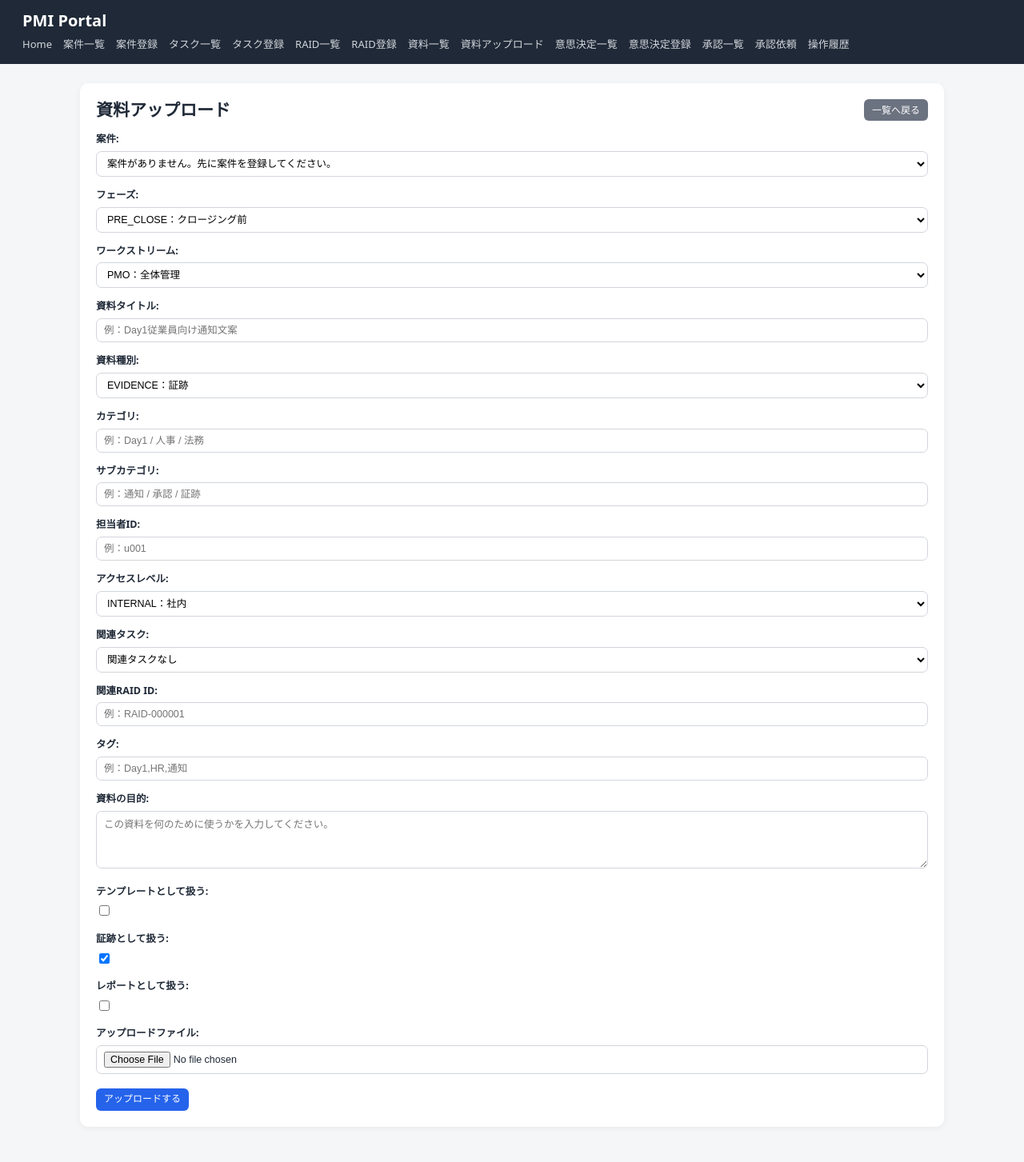
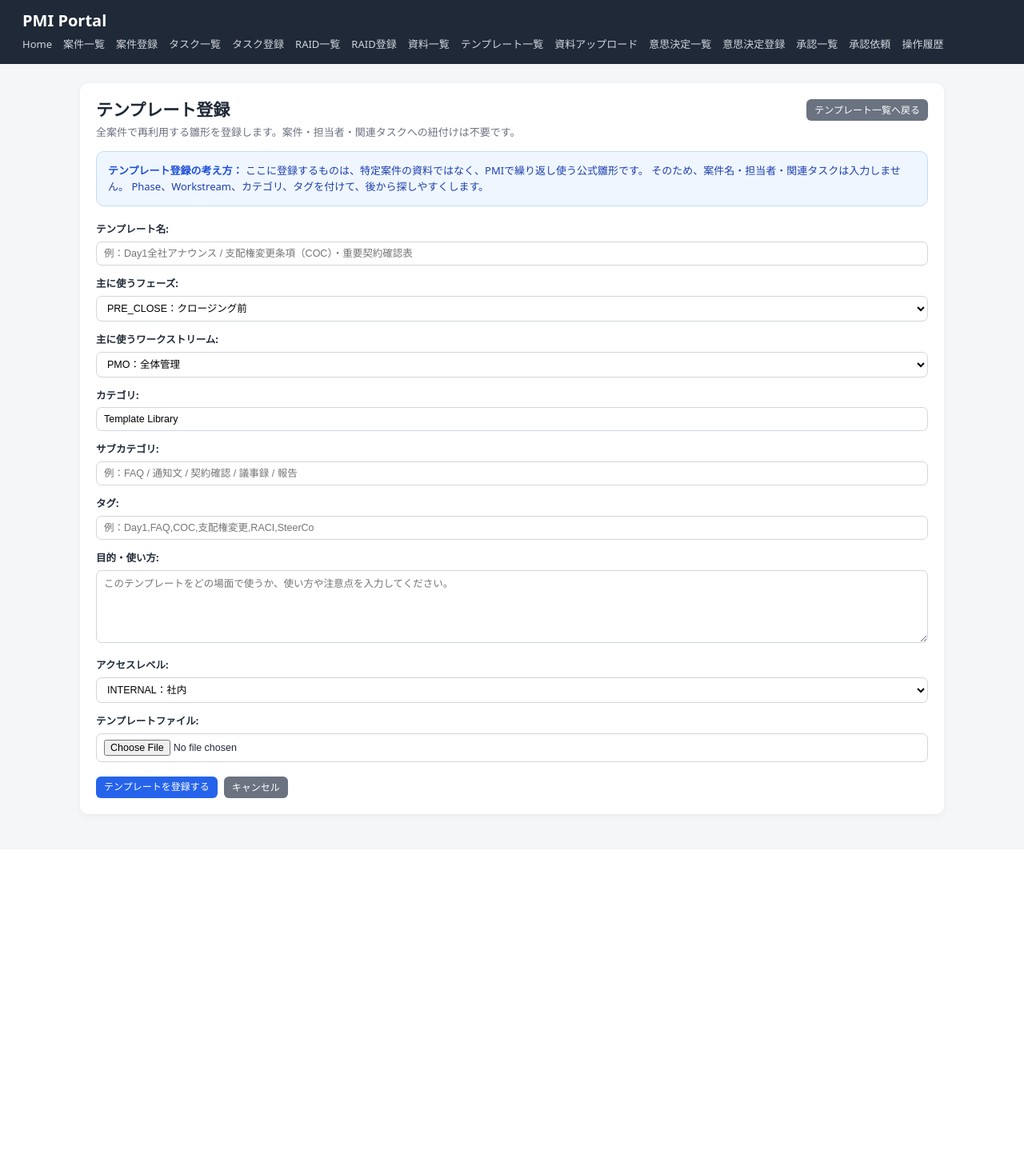
Before and after one commit to tom-tsuruda/pmi-portal, a Django app: page /documents/upload/?template=1 in a window 1280 px wide. Shown: the whole page at 80% size. After the commit the page ends 1023 px from the top, so only its background shows below. Run offline with Django 5.2, Linux system fonts and the light colour scheme.

Commit message:
progress-12

```diff
--- a/apps/documents/forms.py
+++ b/apps/documents/forms.py
@@ -21,8 +21,29 @@ WORKSTREAM_CHOICES = [
     ("COMMS", "COMMS：社内外コミュニケーション"),
 ]
 
+DOCUMENT_TYPE_CHOICES = [
+    ("CHECKLIST", "CHECKLIST：チェックリスト"),
+    ("NOTICE", "NOTICE：通知文"),
+    ("CONTRACT", "CONTRACT：契約書"),
+    ("MINUTES", "MINUTES：議事録"),
+    ("EVIDENCE", "EVIDENCE：証跡"),
+    ("REPORT", "REPORT：レポート"),
+    ("TEMPLATE", "TEMPLATE：テンプレート"),
+    ("OTHER", "OTHER：その他"),
+]
+
+ACCESS_LEVEL_CHOICES = [
+    ("INTERNAL", "INTERNAL：社内"),
+    ("CONFIDENTIAL", "CONFIDENTIAL：機密"),
+    ("PUBLIC", "PUBLIC：公開可"),
+]
+
 
 class DocumentUploadForm(forms.Form):
+    """
+    案件に紐づく資料・証跡アップロード用フォーム。
+    """
+
     deal_id = forms.ChoiceField(
         label="案件",
         required=True,
@@ -51,16 +72,7 @@ class DocumentUploadForm(forms.Form):
     document_type = forms.ChoiceField(
         label="資料種別",
         required=True,
-        choices=[
-            ("CHECKLIST", "CHECKLIST：チェックリスト"),
-            ("NOTICE", "NOTICE：通知文"),
-            ("CONTRACT", "CONTRACT：契約書"),
-            ("MINUTES", "MINUTES：議事録"),
-            ("EVIDENCE", "EVIDENCE：証跡"),
-            ("REPORT", "REPORT：レポート"),
-            ("TEMPLATE", "TEMPLATE：テンプレート"),
-            ("OTHER", "OTHER：その他"),
-        ],
+        choices=DOCUMENT_TYPE_CHOICES,
         initial="EVIDENCE",
     )
 
@@ -88,11 +100,7 @@ class DocumentUploadForm(forms.Form):
     access_level = forms.ChoiceField(
         label="アクセスレベル",
         required=True,
-        choices=[
-            ("INTERNAL", "INTERNAL：社内"),
-            ("CONFIDENTIAL", "CONFIDENTIAL：機密"),
-            ("PUBLIC", "PUBLIC：公開可"),
-        ],
+        choices=ACCESS_LEVEL_CHOICES,
         initial="INTERNAL",
     )
 
@@ -160,6 +168,92 @@ class DocumentUploadForm(forms.Form):
         ]
 
 
+class TemplateUploadForm(forms.Form):
+    """
+    テンプレートライブラリ登録専用フォーム。
+    案件・担当者・関連タスク・証跡項目は表示しない。
+    """
+
+    document_title = forms.CharField(
+        label="テンプレート名",
+        max_length=200,
+        required=True,
+        widget=forms.TextInput(
+            attrs={
+                "placeholder": "例：Day1全社アナウンス / 支配権変更条項（COC）・重要契約確認表"
+            }
+        ),
+    )
+
+    phase_id = forms.ChoiceField(
+        label="主に使うフェーズ",
+        required=True,
+        choices=PHASE_CHOICES,
+    )
+
+    workstream_id = forms.ChoiceField(
+        label="主に使うワークストリーム",
+        required=True,
+        choices=WORKSTREAM_CHOICES,
+    )
+
+    category = forms.CharField(
+        label="カテゴリ",
+        max_length=100,
+        required=False,
+        widget=forms.TextInput(
+            attrs={
+                "placeholder": "例：Communication / HR / IT / Finance / Legal / PMO"
+            }
+        ),
+    )
+
+    subcategory = forms.CharField(
+        label="サブカテゴリ",
+        max_length=100,
+        required=False,
+        widget=forms.TextInput(
+            attrs={
+                "placeholder": "例：FAQ / 通知文 / 契約確認 / 議事録 / 報告"
+            }
+        ),
+    )
+
+    tags = forms.CharField(
+        label="タグ",
+        max_length=200,
+        required=False,
+        widget=forms.TextInput(
+            attrs={
+                "placeholder": "例：Day1,FAQ,COC,支配権変更,RACI,SteerCo"
+            }
+        ),
+    )
+
+    document_purpose = forms.CharField(
+        label="目的・使い方",
+        required=False,
+        widget=forms.Textarea(
+            attrs={
+                "rows": 4,
+                "placeholder": "このテンプレートをどの場面で使うか、使い方や注意点を入力してください。",
+            }
+        ),
+    )
+
+    access_level = forms.ChoiceField(
+        label="アクセスレベル",
+        required=True,
+        choices=ACCESS_LEVEL_CHOICES,
+        initial="INTERNAL",
+    )
+
+    file = forms.FileField(
+        label="テンプレートファイル",
+        required=True,
+    )
+
+
 class DocumentFilterForm(forms.Form):
     keyword = forms.CharField(
         label="キーワード",
@@ -192,17 +286,7 @@ class DocumentFilterForm(forms.Form):
     document_type = forms.ChoiceField(
         label="資料種別",
         required=False,
-        choices=[
-            ("", "すべて"),
-            ("CHECKLIST", "CHECKLIST"),
-            ("NOTICE", "NOTICE"),
-            ("CONTRACT", "CONTRACT"),
-            ("MINUTES", "MINUTES"),
-            ("EVIDENCE", "EVIDENCE"),
-            ("REPORT", "REPORT"),
-            ("TEMPLATE", "TEMPLATE"),
-            ("OTHER", "OTHER"),
-        ],
+        choices=[("", "すべて")] + DOCUMENT_TYPE_CHOICES,
     )
 
     status = forms.ChoiceField(
--- a/apps/documents/templates/documents/document_upload.html
+++ b/apps/documents/templates/documents/document_upload.html
@@ -1,25 +1,85 @@
 {% extends "base.html" %}
 
-{% block title %}資料アップロード | PMI Portal{% endblock %}
+{% block title %}
+    {% if template_mode %}テンプレート登録{% else %}資料アップロード{% endif %} | PMI Portal
+{% endblock %}
 
 {% block content %}
 <div class="card">
     <div class="page-header">
-        <h2>資料アップロード</h2>
-        {% if deal_id %}
-            <a class="button-secondary" href="{% url 'deals:detail' deal_id %}">案件詳細へ戻る</a>
+        <div>
+            <h2>
+                {% if template_mode %}
+                    テンプレート登録
+                {% else %}
+                    資料アップロード
+                {% endif %}
+            </h2>
+
+            <p style="margin: 6px 0 0; color: #6b7280;">
+                {% if template_mode %}
+                    全案件で再利用する雛形を登録します。案件・担当者・関連タスクへの紐付けは不要です。
+                {% else %}
+                    案件に関連する証跡、資料、報告書を登録します。
+                {% endif %}
+            </p>
+        </div>
+
+        {% if template_mode %}
+            <a class="button-secondary" href="{% url 'documents:templates' %}">
+                テンプレート一覧へ戻る
+            </a>
+        {% elif deal_id %}
+            <a class="button-secondary" href="{% url 'deals:detail' deal_id %}">
+                案件詳細へ戻る
+            </a>
         {% else %}
-            <a class="button-secondary" href="{% url 'documents:list' %}">一覧へ戻る</a>
+            <a class="button-secondary" href="{% url 'documents:list' %}">
+                一覧へ戻る
+            </a>
         {% endif %}
     </div>
+
+    {% if template_mode %}
+        <div style="background: #eff6ff; border: 1px solid #bfdbfe; border-radius: 10px; padding: 14px; margin-bottom: 18px;">
+            <strong style="color: #1d4ed8;">テンプレート登録の考え方：</strong>
+            <span style="color: #1e40af;">
+                ここに登録するものは、特定案件の資料ではなく、PMIで繰り返し使う公式雛形です。
+                そのため、案件名・担当者・関連タスクは入力しません。
+                Phase、Workstream、カテゴリ、タグを付けて、後から探しやすくします。
+            </span>
+        </div>
+    {% endif %}
 
     <form method="post" enctype="multipart/form-data">
         {% csrf_token %}
 
-        {{ form.as_p }}
+        <div class="detail-section">
+            {{ form.as_p }}
+        </div>
 
         <div class="form-actions">
-            <button class="button" type="submit">アップロードする</button>
+            <button class="button" type="submit">
+                {% if template_mode %}
+                    テンプレートを登録する
+                {% else %}
+                    アップロードする
+                {% endif %}
+            </button>
+
+            {% if template_mode %}
+                <a class="button-secondary" href="{% url 'documents:templates' %}">
+                    キャンセル
+                </a>
+            {% elif deal_id %}
+                <a class="button-secondary" href="{% url 'deals:detail' deal_id %}">
+                    キャンセル
+                </a>
+            {% else %}
+                <a class="button-secondary" href="{% url 'documents:list' %}">
+                    キャンセル
+                </a>
+            {% endif %}
         </div>
     </form>
 </div>
--- a/apps/documents/urls.py
+++ b/apps/documents/urls.py
@@ -7,6 +7,7 @@ app_name = "documents"
 
 urlpatterns = [
     path("", views.document_list, name="list"),
+    path("templates/", views.template_library, name="templates"),
     path("upload/", views.document_upload, name="upload"),
     path("<str:document_id>/delete/", views.document_delete, name="delete"),
 ]
--- a/apps/documents/views.py
+++ b/apps/documents/views.py
@@ -5,7 +5,11 @@ from apps.audit.services import AuditLogService
 from apps.core.exceptions import RepositoryError
 from apps.deals.services import DealService
 from apps.documents.dtos import DocumentUploadDTO
-from apps.documents.forms import DocumentFilterForm, DocumentUploadForm
+from apps.documents.forms import (
+    DocumentFilterForm,
+    DocumentUploadForm,
+    TemplateUploadForm,
+)
 from apps.documents.services import DocumentService
 from apps.tasks.services import TaskService
 
@@ -67,7 +71,6 @@ def _build_task_choices(deal_id: str | None = None) -> list[tuple[str, str]]:
         title = task.get("title") or ""
         phase_id = task.get("phase_id") or ""
         workstream_id = task.get("workstream_id") or ""
-        evidence_required_flag = str(task.get("evidence_required_flag") or "")
         evidence_status = task.get("evidence_status") or ""
 
         if not task_id:
@@ -81,8 +84,7 @@ def _build_task_choices(deal_id: str | None = None) -> list[tuple[str, str]]:
         if phase_id or workstream_id:
             label_parts.append(f"{phase_id}/{workstream_id}")
 
-        if evidence_required_flag in ["1", "TRUE", "True", "true", "YES", "Yes", "yes"]:
-            label_parts.append(f"証跡: {evidence_status or 'REQUIRED'}")
+        label_parts.append(f"証跡: {evidence_status or '未添付'}")
 
         choices.append((task_id, " / ".join(label_parts)))
 
@@ -115,10 +117,131 @@ def document_list(request):
     )
 
 
+def template_library(request):
+    """
+    Template Library。
+    documentsシートのうち is_template_flag=1 のものだけを表示する。
+    """
+    deal_choices = _build_deal_choices(include_empty=True)
+    filter_form = DocumentFilterForm(request.GET or None, deal_choices=deal_choices)
+
+    filters = {
+        "template_only": True,
+        "show_deleted": False,
+    }
+
+    if filter_form.is_valid():
+        cleaned = filter_form.cleaned_data.copy()
+        filters.update(cleaned)
+
+    filters["template_only"] = True
+
+    try:
+        templates = document_service.filter_documents(filters)
+    except RepositoryError as e:
+        templates = []
+        messages.error(request, str(e))
+
+    return render(
+        request,
+        "documents/template_library.html",
+        {
+            "templates": templates,
+            "filter_form": filter_form,
+            "filters": filters,
+        },
+    )
+
+
 def document_upload(request):
     initial_deal_id = request.GET.get("deal_id") or ""
     initial_task_id = request.GET.get("task_id") or ""
+    template_mode = request.GET.get("template") in ["1", "true", "True", "yes", "YES"]
 
+    if template_mode:
+        return _template_upload(request)
+
+    return _normal_document_upload(
+        request=request,
+        initial_deal_id=initial_deal_id,
+        initial_task_id=initial_task_id,
+    )
+
+
+def _template_upload(request):
+    """
+    テンプレート登録専用処理。
+    画面には案件・担当・関連タスクを出さず、保存時に共通値を自動セットする。
+    """
+    if request.method == "POST":
+        form = TemplateUploadForm(request.POST, request.FILES)
+
+        if form.is_valid():
+            cleaned = form.cleaned_data.copy()
+            uploaded_file = cleaned.pop("file")
+
+            dto = DocumentUploadDTO(
+                deal_id="TEMPLATE_LIBRARY",
+                phase_id=cleaned.get("phase_id") or "DAY1",
+                workstream_id=cleaned.get("workstream_id") or "PMO",
+                document_title=cleaned.get("document_title") or "",
+                document_type="TEMPLATE",
+                category=cleaned.get("category") or "Template Library",
+                subcategory=cleaned.get("subcategory") or "",
+                owner_user_id="",
+                access_level=cleaned.get("access_level") or "INTERNAL",
+                linked_task_id="",
+                linked_raid_id="",
+                tags=cleaned.get("tags") or "",
+                document_purpose=cleaned.get("document_purpose") or "",
+                is_template_flag=1,
+                is_evidence_flag=0,
+                is_report_flag=0,
+            )
+
+            try:
+                document_id = document_service.upload_document(dto, uploaded_file)
+
+                audit_service.log(
+                    deal_id=dto.deal_id,
+                    object_type="TEMPLATE",
+                    object_id=document_id,
+                    action_type="CREATE",
+                    before_value="",
+                    after_value=dto.document_title,
+                    acted_by_user_id="",
+                    ip_address=request.META.get("REMOTE_ADDR", ""),
+                    note="テンプレートを登録しました。",
+                )
+
+                messages.success(request, f"テンプレートを登録しました: {document_id}")
+                return redirect("documents:templates")
+
+            except RepositoryError as e:
+                messages.error(request, str(e))
+    else:
+        form = TemplateUploadForm(
+            initial={
+                "access_level": "INTERNAL",
+                "category": "Template Library",
+            }
+        )
+
+    return render(
+        request,
+        "documents/document_upload.html",
+        {
+            "form": form,
+            "deal_id": "",
+            "template_mode": True,
+        },
+    )
+
+
+def _normal_document_upload(request, initial_deal_id: str = "", initial_task_id: str = ""):
+    """
+    案件に紐づく通常資料・証跡アップロード処理。
+    """
     deal_choices = _build_deal_choices(include_empty=False)
 
     selected_deal_id = initial_deal_id
@@ -211,6 +334,7 @@ def document_upload(request):
         {
             "form": form,
             "deal_id": selected_deal_id,
+            "template_mode": False,
         },
     )
 
@@ -220,6 +344,7 @@ def document_delete(request, document_id: str):
         return redirect("documents:list")
 
     deal_id = request.POST.get("deal_id") or ""
+    return_to = request.POST.get("return_to") or ""
 
     try:
         document_service.soft_delete_document(document_id)
@@ -241,7 +366,10 @@ def document_delete(request, document_id: str):
     except RepositoryError as e:
         messages.error(request, str(e))
 
-    if deal_id:
+    if return_to == "templates":
+        return redirect("documents:templates")
+
+    if deal_id and deal_id != "TEMPLATE_LIBRARY":
         return redirect("deals:detail", deal_id=deal_id)
 
     return redirect("documents:list")
--- a/templates/base.html
+++ b/templates/base.html
@@ -433,6 +433,7 @@
         <a href="{% url 'raid:list' %}">RAID一覧</a>
         <a href="{% url 'raid:create' %}">RAID登録</a>
         <a href="{% url 'documents:list' %}">資料一覧</a>
+        <a href="{% url 'documents:templates' %}">テンプレート一覧</a>
         <a href="{% url 'documents:upload' %}">資料アップロード</a>
         <a href="{% url 'decisions:list' %}">意思決定一覧</a>
         <a href="{% url 'decisions:create' %}">意思決定登録</a>
```
Also changed, not shown: apps/documents/templates/documents/template_library.html (added, +153 -0 lines).
